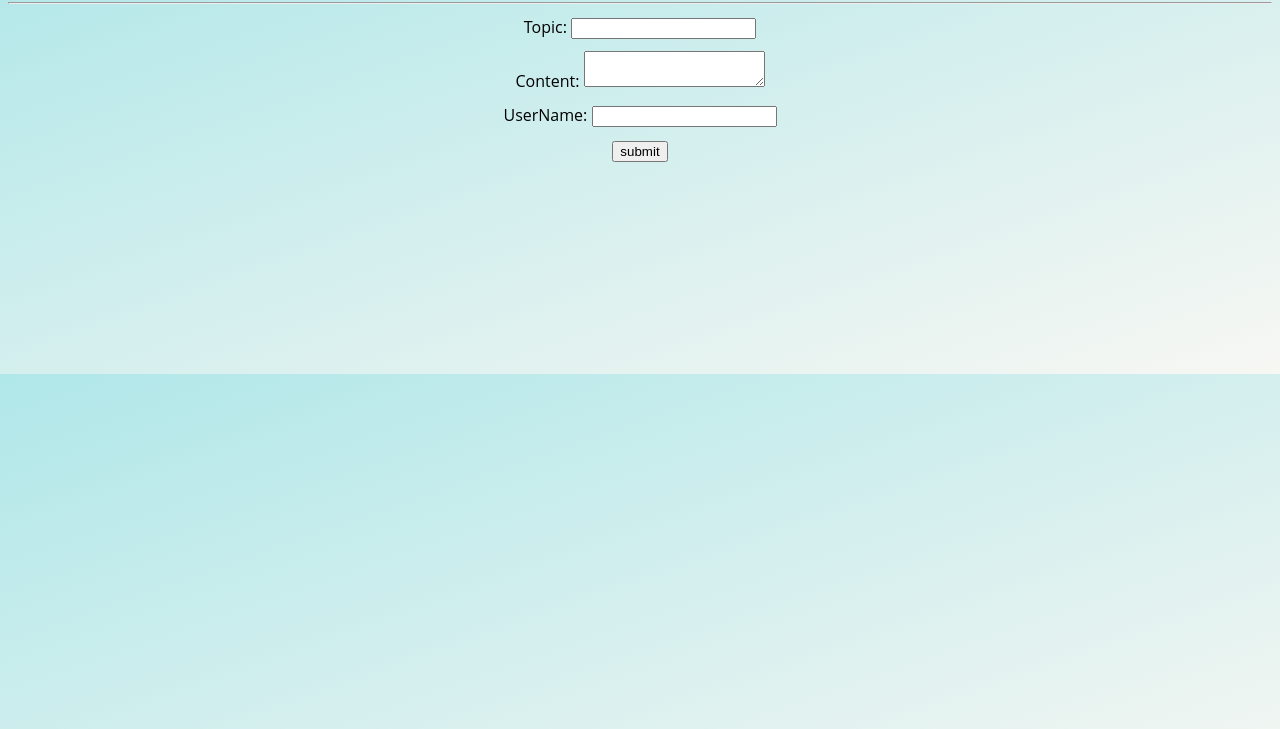
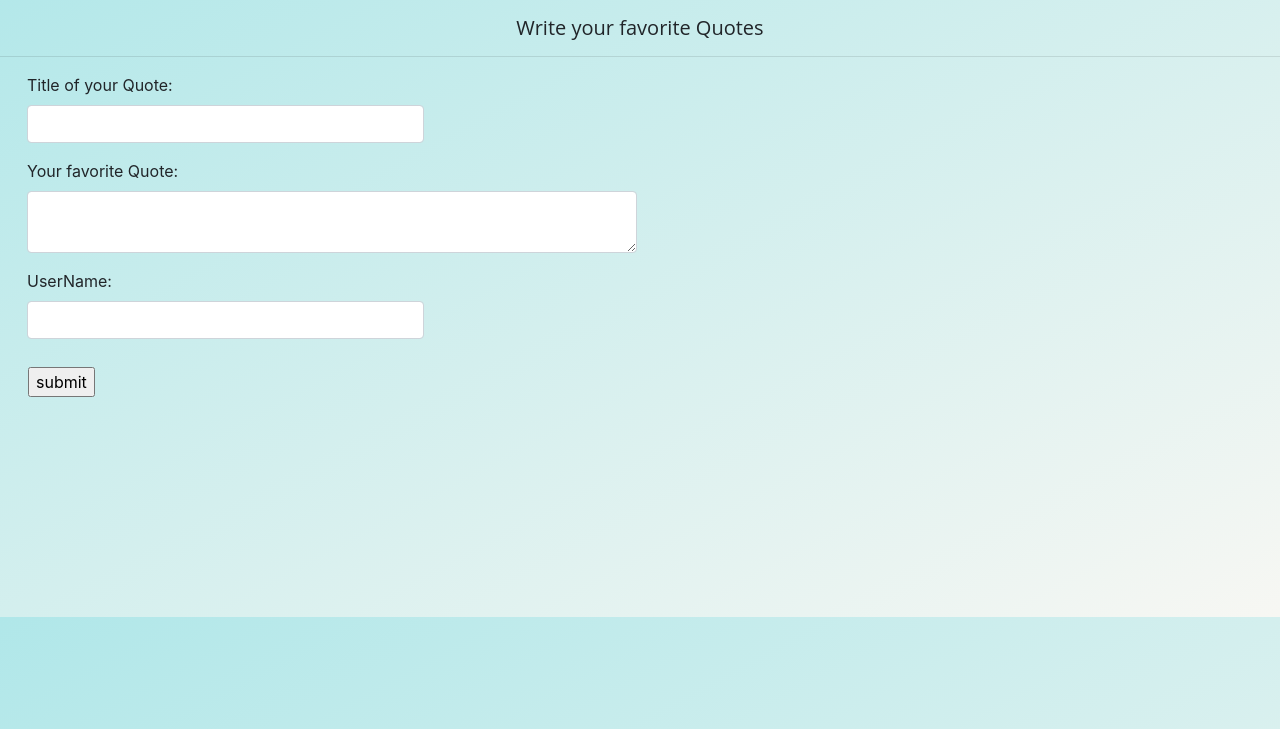
Before and after one commit to tenesami/inspire-front-js, a plain HTML site: page index.html in a window 1280 px wide. Shown: the part 71-800 px from the top of the page. Drawn offline with nearby package versions, Linux system fonts and the light colour scheme; no server answers.

Commit message:
create the bootsrap button on the index

```diff
--- a/index.html
+++ b/index.html
@@ -6,30 +6,38 @@
     <meta name="viewport" content="width=device-width, initial-scale=1.0">
     <title>inspirational Quotes</title>
     <link rel="stylesheet" type="text/css" href="styles/style.css">
+
+    <script src="https://code.jquery.com/jquery-3.1.0.js"></script>
+    <!-- Bootstap css -->
+    <link rel="stylesheet" href="https://cdn.jsdelivr.net/npm/bootstrap@4.5.3/dist/css/bootstrap.min.css" integrity="sha384-TX8t27EcRE3e/ihU7zmQxVncDAy5uIKz4rEkgIXeMed4M0jlfIDPvg6uqKI2xXr2" crossorigin="anonymous">
+
+    <script src="index.js" defer></script>
 </head>
 
 <body>
-    <h2>Inspirational Quotes</h2>
+    <h2 class="m-3">Inspirational Quotes</h2>
 
     <hr>
+    <h5 class="m-3">Write your favorite Quotes</h5>
+    <hr>
     <form id="input_form">
-        <div>
-            <label for="topic">Topic: </label>
-            <input id="topic" name="topic" />
+        <div class="col-md-4 mt-3">
+            <label for="topic">Title of your Quote: </label>
+            <input id="topic" type="text" class="form-control">
+        </div>
+
+        <div class="col-md-6 mt-3">
+            <label for="content">Your favorite Quote: </label>
+            <textarea id="content" type="text" class="form-control"> </textarea>
+        </div>
+
+        <div class="col-md-4 mt-3">
+            <label for="username">UserName: </label>
+            <input id="username" type="text" class="form-control" />
         </div>
 
         <div>
-            <label for="content">Content: </label>
-            <textarea id="content" name="content"> </textarea>
-        </div>
-
-        <div>
-            <label for="username">UserName: </label>
-            <input id="username" name="username" />
-        </div>
-
-        <div>
-            <input type="submit" value="submit" />
+            <input type="submit" value="submit" class="m-3" />
         </div>
 
     </form>
@@ -37,8 +45,15 @@
     </div>
     <div id="dispQuotes"></div>
 
-    <script src="index.js"></script>
+    <!-- <footer class="fixed-bottom ">
+        <p>Student Tesfaye Atomsa<br>
+            <a href="https://github.com/tenesami?tab=repositories">Github </a></p>
+    </footer> -->
 
+    <!-- js bootstrap CDN -->
+    <script src="https://code.jquery.com/jquery-3.5.1.slim.min.js" integrity="sha384-DfXdz2htPH0lsSSs5nCTpuj/zy4C+OGpamoFVy38MVBnE+IbbVYUew+OrCXaRkfj" crossorigin="anonymous"></script>
+    <script src="https://cdn.jsdelivr.net/npm/popper.js@1.16.1/dist/umd/popper.min.js" integrity="sha384-9/reFTGAW83EW2RDu2S0VKaIzap3H66lZH81PoYlFhbGU+6BZp6G7niu735Sk7lN" crossorigin="anonymous"></script>
+    <script src="https://cdn.jsdelivr.net/npm/bootstrap@4.5.3/dist/js/bootstrap.min.js" integrity="sha384-w1Q4orYjBQndcko6MimVbzY0tgp4pWB4lZ7lr30WKz0vr/aWKhXdBNmNb5D92v7s" crossorigin="anonymous"></script>
 </body>
 
 </html>
```
